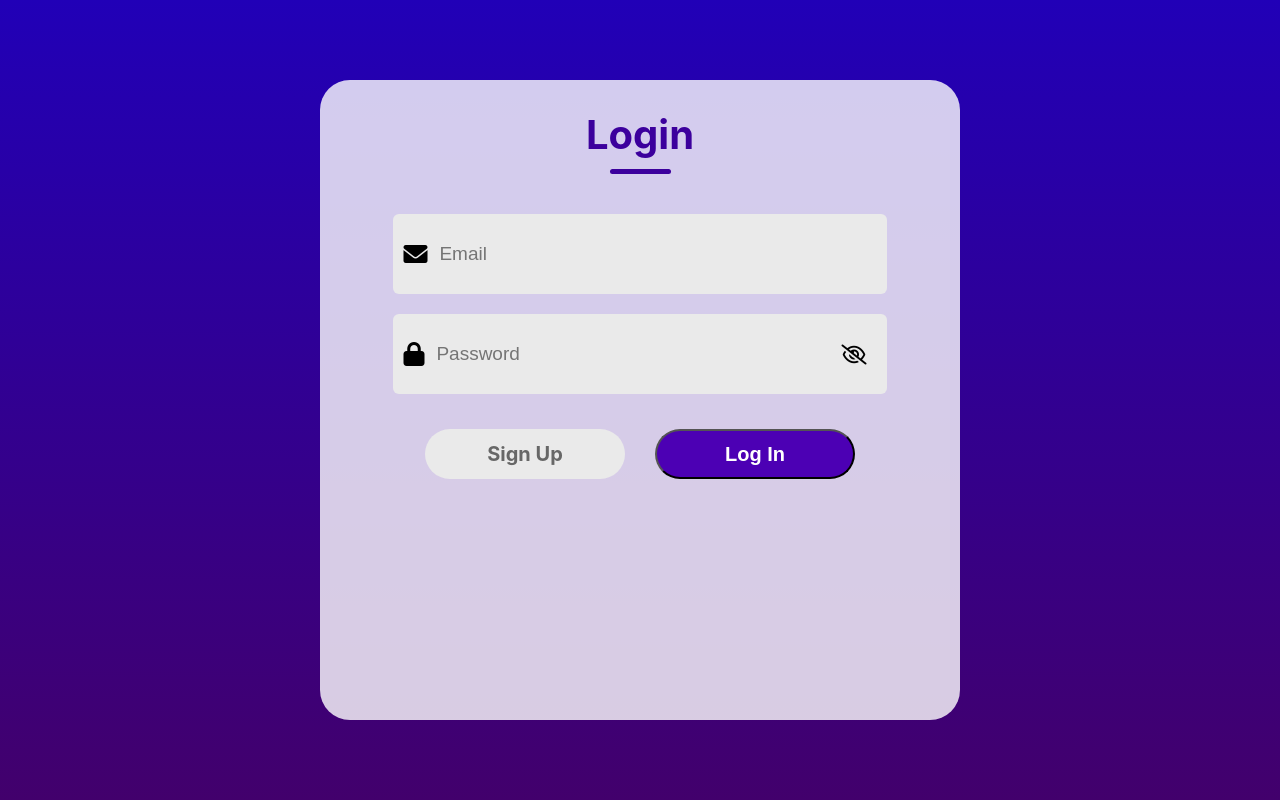
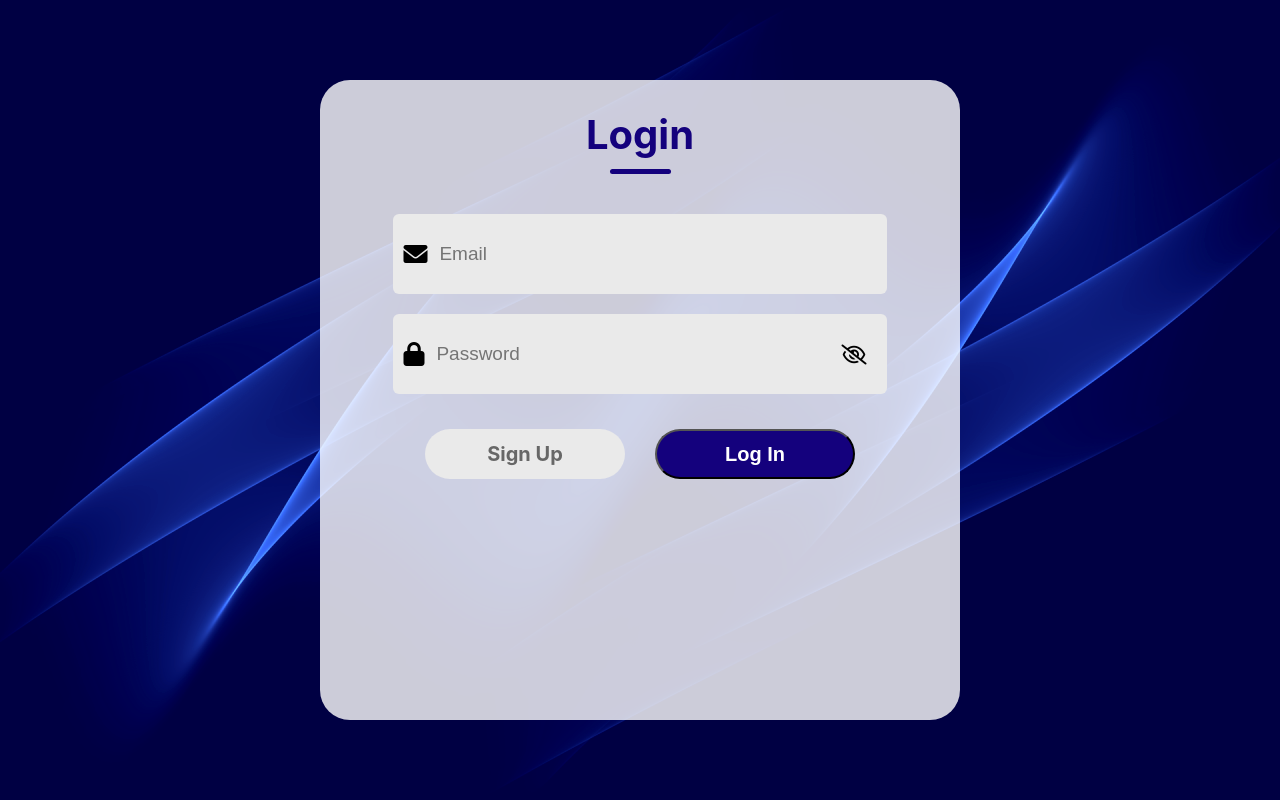
Before and after one commit to mohamedTheesan21/Automated-Resume-Screening-System, a React (Create React App) app in the folder front-end/: page / in a window 1280 px wide. Built offline with nearby package versions, Linux system fonts and the light colour scheme.

Commit message:
background image added to the login page

```diff
--- a/front-end/src/Components/Home/Home.jsx
+++ b/front-end/src/Components/Home/Home.jsx
@@ -7,6 +7,7 @@ import Loading from "../Loading/Loading";
 import StreamlitDashboard from "../StreamlitDashboard/StreamlitDashboard";
 
 function Home() {
+  const backendUrl = "https://automated-resume-screening-system-c0w9.onrender.com"
   const navigate = useNavigate();
   const [loading, setLoading] = useState(false);
   const [dashboard, setDashboard] = useState(false);
@@ -23,7 +24,7 @@ function Home() {
       }
 
       try {
-        const response = await fetch("http://127.0.0.1:8000/protected", {
+        const response = await fetch(`${backendUrl}/protected`, {
           method: "GET",
           headers: {
             Authorization: `Bearer ${token}`,
--- a/front-end/src/Components/Login/Login.css
+++ b/front-end/src/Components/Login/Login.css
@@ -1,6 +1,15 @@
 .body {
   height: 100vh;
-  background: linear-gradient(#2100b7, #42006c);
+  /* background: linear-gradient(#2100b7, #42006c); */
+  background-image: url("../Asserts/background.png");
+  background-size: cover;
+  /* Ensures the image covers the entire background */
+  background-repeat: no-repeat;
+  /* Prevents image repetition */
+  background-attachment: fixed;
+  /* Fixes the background image, so it doesn't scroll with the content */
+  background-position: center center;
+  /* Centers the image horizontally and vertically */
   display: flex;
   justify-content: center;
   align-items: center;
@@ -30,7 +39,7 @@
 }
 
 .text {
-  color: #3c009d;
+  color: #14017d;
   font-size: 40px;
   font-weight: 700;
 }
@@ -38,7 +47,7 @@
 .underline {
   width: 61px;
   height: 5px;
-  background-color: #3c009d;
+  background-color: #14017d;
   border-radius: 9px;
 }
 
@@ -63,7 +72,7 @@
 .input label {
   font-size: 20px;
   font-weight: 700;
-  color: #3c009d;
+  color: #14017d;
   margin-left: 20px;
   margin-right: 20px;
 }
@@ -99,7 +108,7 @@
   width: 200px;
   height: 50px;
   color: #fff;
-  background-color: #4c00b4;
+  background-color: #14017d;
   border-radius: 50px;
   font-size: 20px;
   font-weight: 700;
@@ -107,7 +116,7 @@
 }
 
 .submit-btn:hover {
-  background-color: #2f0079;
+  background-color: #0e0253;
 }
 
 .change-btn:hover {
--- a/front-end/src/Components/Login/Login.jsx
+++ b/front-end/src/Components/Login/Login.jsx
@@ -4,6 +4,7 @@ import "./Login.css";
 import Loading from "../Loading/Loading";
 
 function Login() {
+  const backendUrl = "https://automated-resume-screening-system-c0w9.onrender.com"
   const navigate = useNavigate();
   const [showPassword, setShowPassword] = useState(false);
   const [email, setEmail] = useState("");
@@ -24,7 +25,7 @@ function Login() {
     };
 
     try{
-      const response = await fetch("http://127.0.0.1:8000/login", {
+      const response = await fetch(`${backendUrl}/login`, {
         method: "POST",
         headers: {
           "Content-Type": "application/json",
--- a/front-end/src/Components/PdfUploader/PdfUploader.jsx
+++ b/front-end/src/Components/PdfUploader/PdfUploader.jsx
@@ -3,6 +3,7 @@ import "./PdfUploader.css";
 import Loading from "../Loading/Loading";
 
 function PdfUploader({setLoading, setDashboard}) {
+  const backendUrl = "https://automated-resume-screening-system-c0w9.onrender.com"
   const [selectedFiles, setSelectedFiles] = useState([]);
   const [skills, setSkills] = useState("");
   const [education, setEducation] = useState("");
@@ -22,7 +23,7 @@ function PdfUploader({setLoading, setDashboard}) {
       });
 
       try {
-        const response = await fetch("http://127.0.0.1:8000/upload", {
+        const response = await fetch(`${backendUrl}/upload`, {
           method: "POST",
           body: formData,
         });
--- a/front-end/src/Components/Signup/Signup.jsx
+++ b/front-end/src/Components/Signup/Signup.jsx
@@ -4,6 +4,7 @@ import { useNavigate } from "react-router-dom";
 import Loading from "../Loading/Loading";
 
 function Signup() {
+  const backendUrl = "https://automated-resume-screening-system-c0w9.onrender.com"
   const navigate = useNavigate();
   const [companyName, setCompanyName] = useState("");
   const [email, setEmail] = useState("");
@@ -13,14 +14,12 @@ function Signup() {
   const [loading, setLoading] = useState(false);
 
   const setEmpty = () => {
-    setCompanyName("");
-    setEmail("");
     setPassword("");
     setConfirmPassword("");
   }
 
   const handleSubmit = async (e) => {
-    setLoading(true);
+
     e.preventDefault();
     if (password !== confirmPassword) {
       setError("password and confirm password do not match");
@@ -33,9 +32,9 @@ function Signup() {
       email: email,
       password: password,
     };
-
+    setLoading(true);
     try {
-      const response = await fetch("http://127.0.0.1:8000/signup", {
+      const response = await fetch(`${backendUrl}/signup`, {
         method: "POST",
         headers: {
           "Content-Type": "application/json",
@@ -45,6 +44,7 @@ function Signup() {
 
       if (response.ok) {
         const data = await response.json();
+        console.log(data.msg);
         navigate("/");
       } else {
         const errorData = await response.json();
```
Also changed, not shown: front-end/src/Components/Asserts/background.png (added), 1 other file (tests, documents, lock files or other folders).
